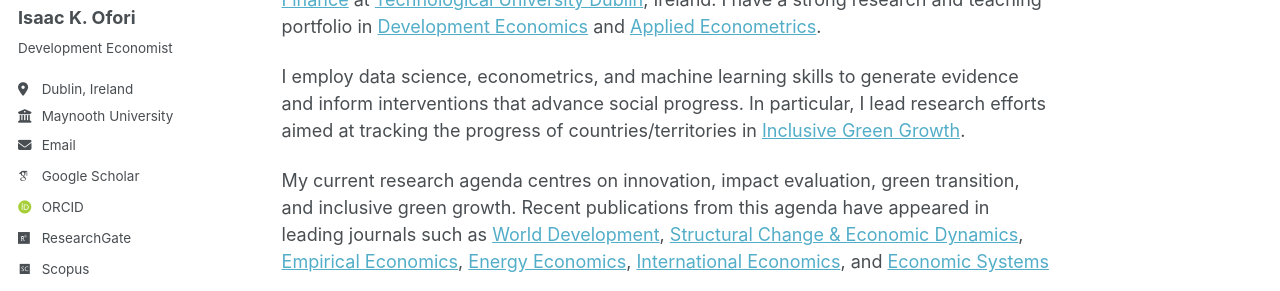
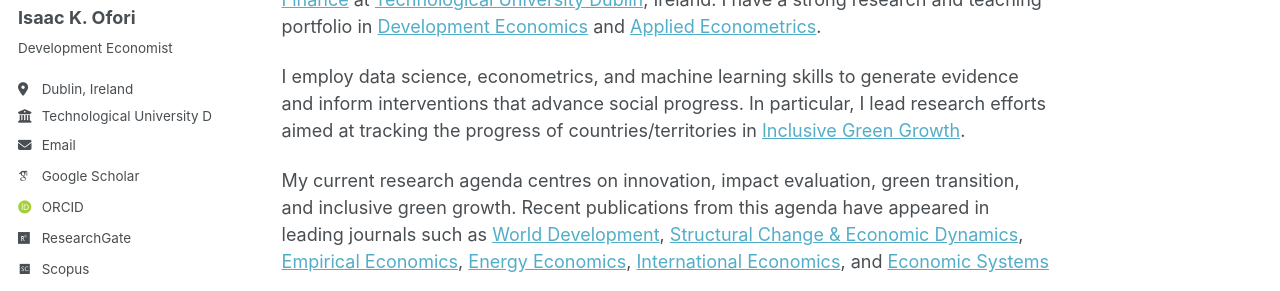
Before and after one commit to ikofori/ikofori.github.io, a Jekyll site: the page built from _pages/about.md, in a window 1280 px wide. Shown: the part 305-596 px from the top of the page. Built offline with Jekyll 4.4.1, drawn with Linux system fonts in a browser that asks for light colours; some web fonts are replaced; a script that is not in the unit is left out.

Commit message:
Update employer from Maynooth University to Technological University Dublin

```diff
--- a/_config.yml
+++ b/_config.yml
@@ -28,7 +28,7 @@ author:
   pronouns         : # example: "she/her"
   bio              : "Development Economist"
   location         : "Dublin, Ireland"
-  employer         : "Maynooth University"
+  employer         : "Technological University Dublin"
   uri              : # URL
   email            : "ikofori@outlook.com"
 
```
